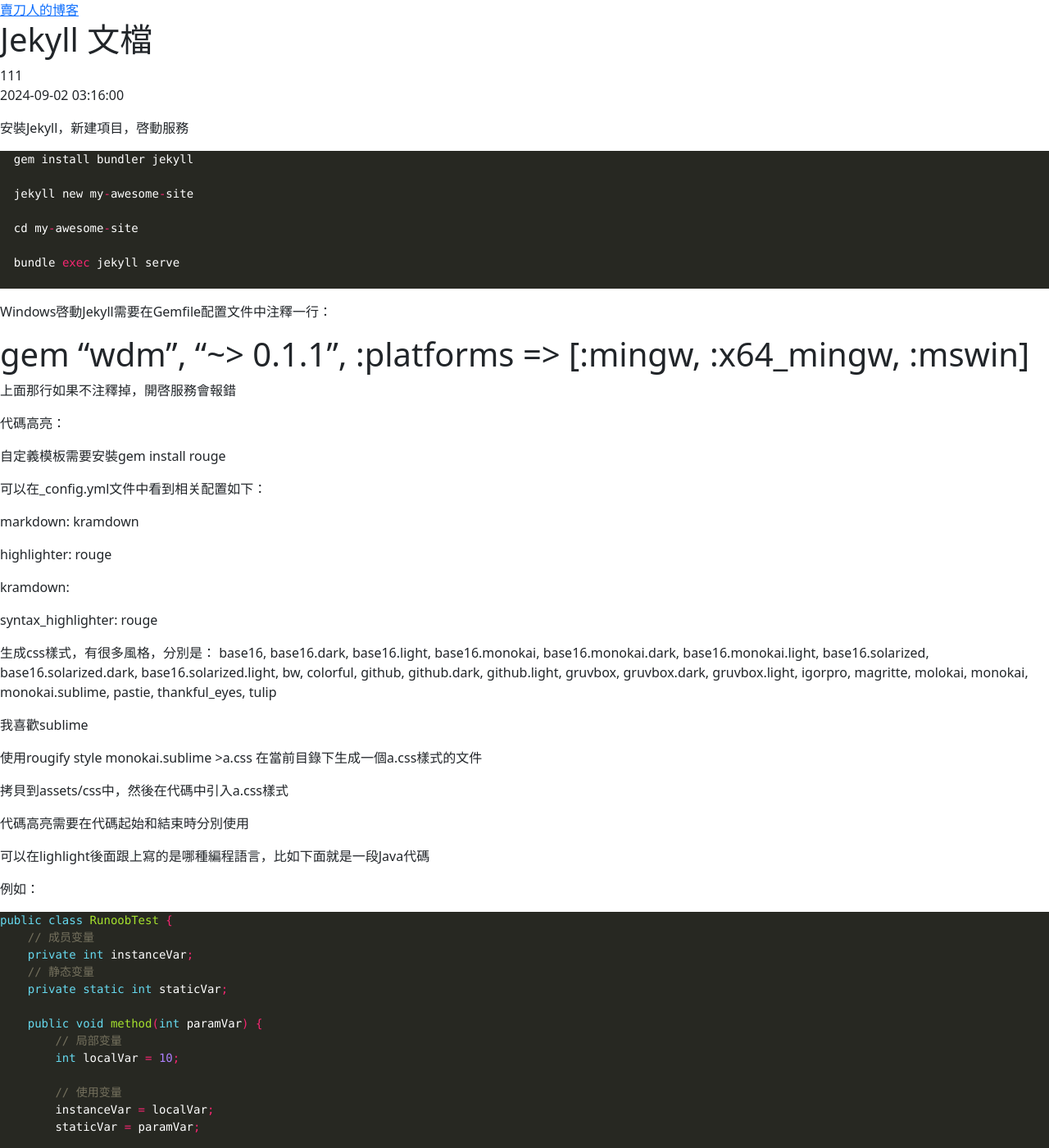
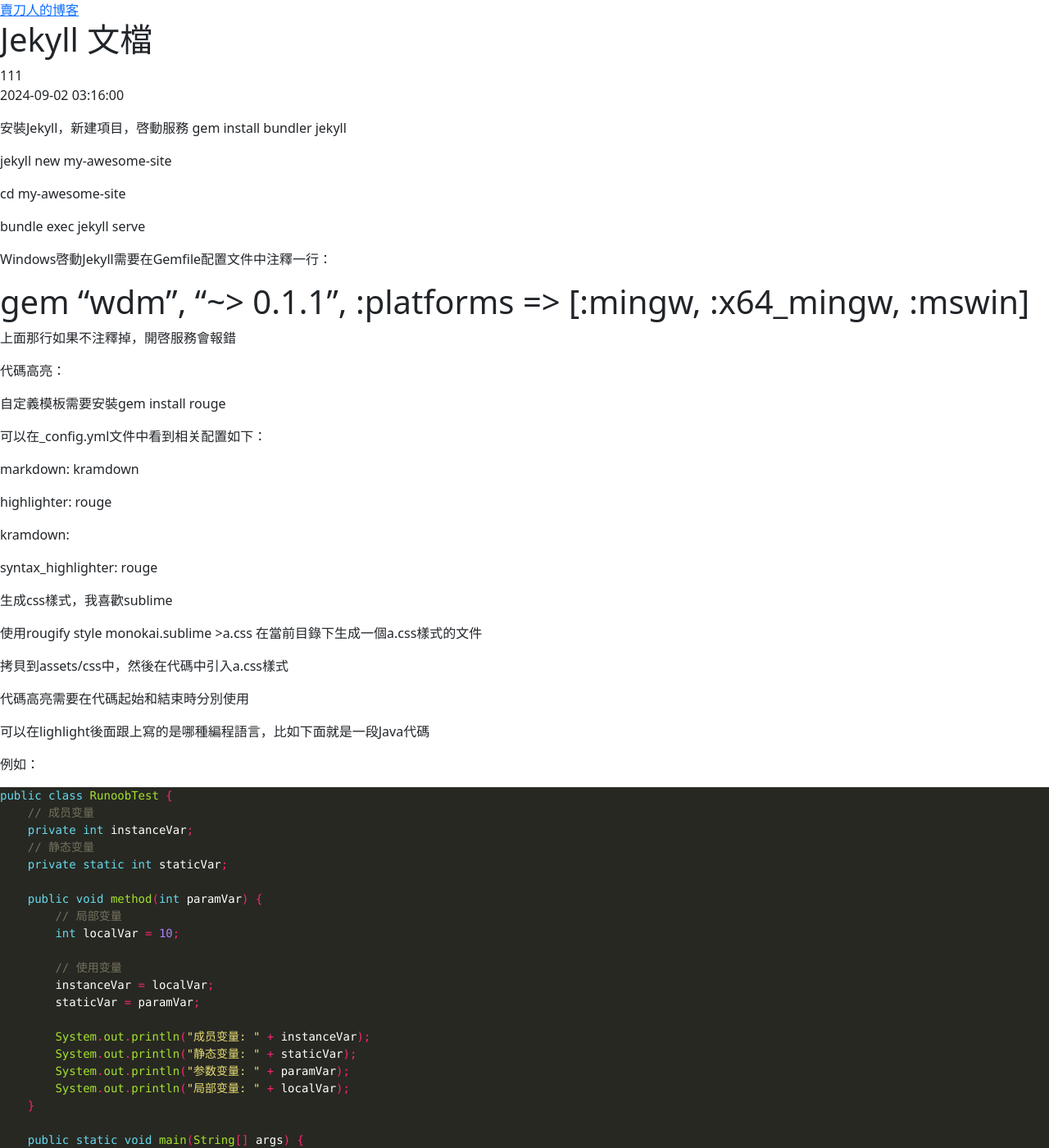
Before and after one commit to maidaoren/maidaoren.github.io, a Jekyll site: the page built from _posts/2024-09-02-pape.md, in a window 1280 px wide and 1400 px high. Shown: the whole window at 82% size. Built offline with Jekyll 4.4.1, drawn with Linux system fonts in a browser that asks for light colours; some of the changed text lies outside the part shown.

Commit message:
Update 2024-09-02-pape.md

```diff
--- a/_posts/2024-09-02-pape.md
+++ b/_posts/2024-09-02-pape.md
@@ -5,10 +5,8 @@
 # categories: msc
 ---
 
+
 安裝Jekyll，新建項目，啓動服務
-{% highlight python %}
-
-
   gem install bundler jekyll
 
   jekyll new my-awesome-site
@@ -16,7 +14,6 @@
   cd my-awesome-site
 
   bundle exec jekyll serve
- {% endhighlight %}
 
 Windows啓動Jekyll需要在Gemfile配置文件中注釋一行：
 
@@ -38,9 +35,7 @@
 
   syntax_highlighter: rouge
 
-生成css樣式，有很多風格，分別是：  base16, base16.dark, base16.light, base16.monokai, base16.monokai.dark, base16.monokai.light, base16.solarized, base16.solarized.dark, base16.solarized.light, bw, colorful, github, github.dark, github.light, gruvbox, gruvbox.dark, gruvbox.light, igorpro, magritte, molokai, monokai, monokai.sublime, pastie, thankful_eyes, tulip
-
-我喜歡sublime
+生成css樣式，我喜歡sublime
 
 使用rougify style monokai.sublime >a.css 在當前目錄下生成一個a.css樣式的文件
 
@@ -93,3 +88,6 @@
   run;
 
  {% endhighlight %}
+
+
+=================================================
```
